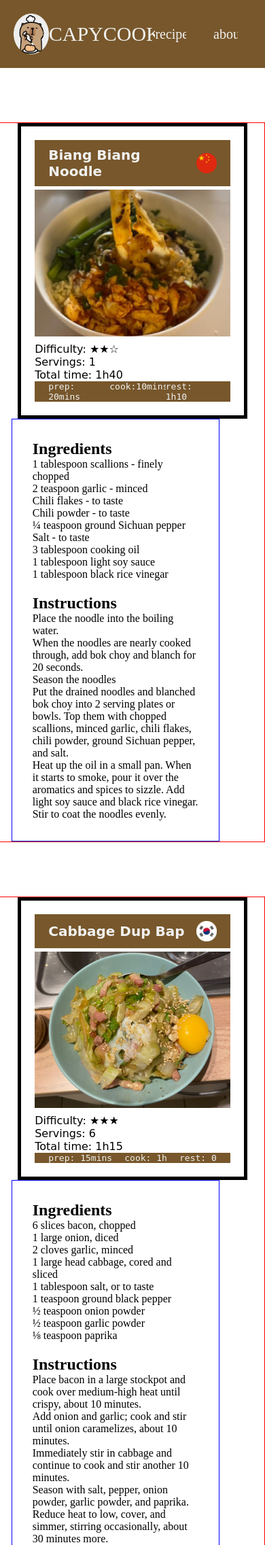
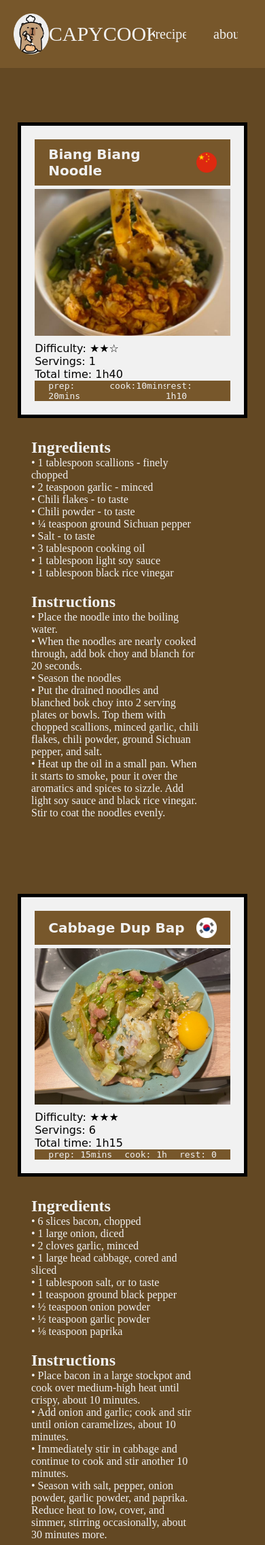
Before and after one commit to jjyunni/meowsync, a PHP site: page /recipes.html in a window 390 px wide. Shown: the top 2273 px of the page at 68% size. Run offline with PHP 8.4, Linux system fonts and the light colour scheme.

Commit message:
colors and responsive

```diff
--- a/meow/home.css
+++ b/meow/home.css
@@ -86,6 +86,7 @@ footer{
 
 .main{
   margin-top: 100px;
+  background-color: #634823;
 
 }
 
@@ -95,6 +96,7 @@ footer{
   width: 40vh;
   margin-left: 50px;
   font-family: "Comic Sans MS";
+  background-color: #f1f1f1;
 }
 
 #foodpics-image{
@@ -126,6 +128,7 @@ footer{
   padding: 20px;
   display: flex;
   width:70%;
+  color:#f1f1f1;
 }
 
 .ingredients{
@@ -151,11 +154,7 @@ footer{
 @media screen and (max-width: 615px) {
   .fsection{
     flex-direction: column;
-    border: red 1px solid;
     align-items: center;
     margin-left: -50px;
   }
-  .recipe{
-    border: blue 1px solid;
-  }
 }
--- a/meow/recipes.html
+++ b/meow/recipes.html
@@ -41,23 +41,25 @@
     <div class="recipe">
       <div class="ingredients">
         <h1>Ingredients</h1>
-        <p>1 tablespoon scallions - finely chopped</p>
-        <p>2 teaspoon garlic - minced</p>
-        <p>Chili flakes - to taste</p>
-        <p>Chili powder - to taste</p>
-        <p>¼ teaspoon ground Sichuan pepper</p>
-        <p>Salt - to taste</p>
-        <p>3 tablespoon cooking oil</p>
-        <p>1 tablespoon light soy sauce</p>
-        <p>1 tablespoon black rice vinegar</p>
+        <ul>
+          <li> • 1 tablespoon scallions - finely chopped</li>
+          <li> • 2 teaspoon garlic - minced</li>
+          <li> • Chili flakes - to taste</li>
+          <li> • Chili powder - to taste</li>
+          <li> • ¼ teaspoon ground Sichuan pepper</li>
+          <li> • Salt - to taste</li>
+          <li> • 3 tablespoon cooking oil</li>
+          <li> • 1 tablespoon light soy sauce</li>
+          <li> • 1 tablespoon black rice vinegar</li>
+        </ul>
       </div>
       <div class="instructions">
         <h1>Instructions</h1>
-        <p>Place the noodle into the boiling water.</p>
-        <p>When the noodles are nearly cooked through, add bok choy and blanch for 20 seconds.</p>
-        <p>Season the noodles</p>
-        <p>Put the drained noodles and blanched bok choy into 2 serving plates or bowls. Top them with chopped scallions, minced garlic, chili flakes, chili powder, ground Sichuan pepper, and salt.</p>
-        <p>Heat up the oil in a small pan. When it starts to smoke, pour it over the aromatics and spices to sizzle. Add light soy sauce and black rice vinegar. Stir to coat the noodles evenly.</p>
+        <p> • Place the noodle into the boiling water.</p>
+        <p> • When the noodles are nearly cooked through, add bok choy and blanch for 20 seconds.</p>
+        <p> • Season the noodles</p>
+        <p> • Put the drained noodles and blanched bok choy into 2 serving plates or bowls. Top them with chopped scallions, minced garlic, chili flakes, chili powder, ground Sichuan pepper, and salt.</p>
+        <p> • Heat up the oil in a small pan. When it starts to smoke, pour it over the aromatics and spices to sizzle. Add light soy sauce and black rice vinegar. Stir to coat the noodles evenly.</p>
       </div>
     </div>
   </div>
@@ -80,22 +82,22 @@
       <div class="recipe">
         <div class="ingredients">
           <h1>Ingredients</h1>
-          <p>6 slices bacon, chopped</p>
-          <p>1 large onion, diced</p>
-          <p>2 cloves garlic, minced</p>
-          <p>1 large head cabbage, cored and sliced</p>
-          <p>1 tablespoon salt, or to taste</p>
-          <p>1 teaspoon ground black pepper</p>
-          <p>½ teaspoon onion powder</p>
-          <p>½ teaspoon garlic powder</p>
-          <p>⅛ teaspoon paprika</p>
+          <p> • 6 slices bacon, chopped</p>
+          <p> • 1 large onion, diced</p>
+          <p> • 2 cloves garlic, minced</p>
+          <p> • 1 large head cabbage, cored and sliced</p>
+          <p> • 1 tablespoon salt, or to taste</p>
+          <p> • 1 teaspoon ground black pepper</p>
+          <p> • ½ teaspoon onion powder</p>
+          <p> • ½ teaspoon garlic powder</p>
+          <p> • ⅛ teaspoon paprika</p>
         </div>
         <div class="instructions">
           <h1>Instructions</h1>
-          <p>Place bacon in a large stockpot and cook over medium-high heat until crispy, about 10 minutes.</p>
-          <p>Add onion and garlic; cook and stir until onion caramelizes, about 10 minutes.</p>
-          <p>Immediately stir in cabbage and continue to cook and stir another 10 minutes.</p>
-          <p>Season with salt, pepper, onion powder, garlic powder, and paprika. Reduce heat to low, cover, and simmer, stirring occasionally, about 30 minutes more.</p>
+          <p> • Place bacon in a large stockpot and cook over medium-high heat until crispy, about 10 minutes.</p>
+          <p> • Add onion and garlic; cook and stir until onion caramelizes, about 10 minutes.</p>
+          <p> • Immediately stir in cabbage and continue to cook and stir another 10 minutes.</p>
+          <p> • Season with salt, pepper, onion powder, garlic powder, and paprika. Reduce heat to low, cover, and simmer, stirring occasionally, about 30 minutes more.</p>
         </div>
       </div>
     </div>
@@ -107,33 +109,36 @@
           </div>
           <img id="foodpics-image" src="jpncurry.jpg" alt="jpncurry">
           <p>Difficulty: ★☆☆</p>
-          <p>Servings: 6</p>
-          <p>Total time: 1h15</p>
+          <p>Servings: 1</p>
+          <p>Total time: 20mins</p>
           <div class="times">
-            <p>prep: 15mins</p>
-            <p>cook: 1h</p>
+            <p>prep: 10mins</p>
+            <p>cook: 10mins</p>
             <p>rest: 0</p>
           </div>
         </div>
         <div class="recipe">
           <div class="ingredients">
             <h1>Ingredients</h1>
-            <p>6 slices bacon, chopped</p>
-            <p>1 large onion, diced</p>
-            <p>2 cloves garlic, minced</p>
-            <p>1 large head cabbage, cored and sliced</p>
-            <p>1 tablespoon salt, or to taste</p>
-            <p>1 teaspoon ground black pepper</p>
-            <p>½ teaspoon onion powder</p>
-            <p>½ teaspoon garlic powder</p>
-            <p>⅛ teaspoon paprika</p>
+            <p> • 1 block curry cube, roughly chopped</p>
+            <p> • 150 to 180 ml water</p>
+            <p> • vegetables of choice</p>
+            <p> • protein of choice</p>
+            <p> • salt and pepper, to taste</p>
+            <p> • rice, for serving</p>
+            <p> • 1 (5 g) tsp butter or oil</p>
+            <p> • 1/4 (65 g) onion, sliced</p>
+            <p> • 1 oz carrot, chopped small</p>
+            <p> • 1 small (60 g) potato, diced into 3/4 inch chunks</p>
+            <p> • 1/2 (20 g) cup soy curls, rehydrated(or 50 g of thinly sliced beef, pork or chicken)</p>
+            <p></p>
           </div>
           <div class="instructions">
             <h1>Instructions</h1>
-            <p>Place bacon in a large stockpot and cook over medium-high heat until crispy, about 10 minutes.</p>
-            <p>Add onion and garlic; cook and stir until onion caramelizes, about 10 minutes.</p>
-            <p>Immediately stir in cabbage and continue to cook and stir another 10 minutes.</p>
-            <p>Season with salt, pepper, onion powder, garlic powder, and paprika. Reduce heat to low, cover, and simmer, stirring occasionally, about 30 minutes more.</p>
+            <p> • Over medium high heat, add oil or butter and cook onion for a few minutes until lightly caramelized (this takes about 3 minutes).</p>
+            <p> • Add carrots and potato and grated apples, and cook for about 2 minutes. Add soy curls, salt, pepper and cayenne. If using another protein, cook until no longer pink. ‘</p>
+            <p> • Add water and bring to a boil. Then reduce heat and simmer for 8 minutes until potatoes are tender.</p>
+            <p> • Simmer for 2 minutes. </p>
           </div>
         </div>
   </div>
```
